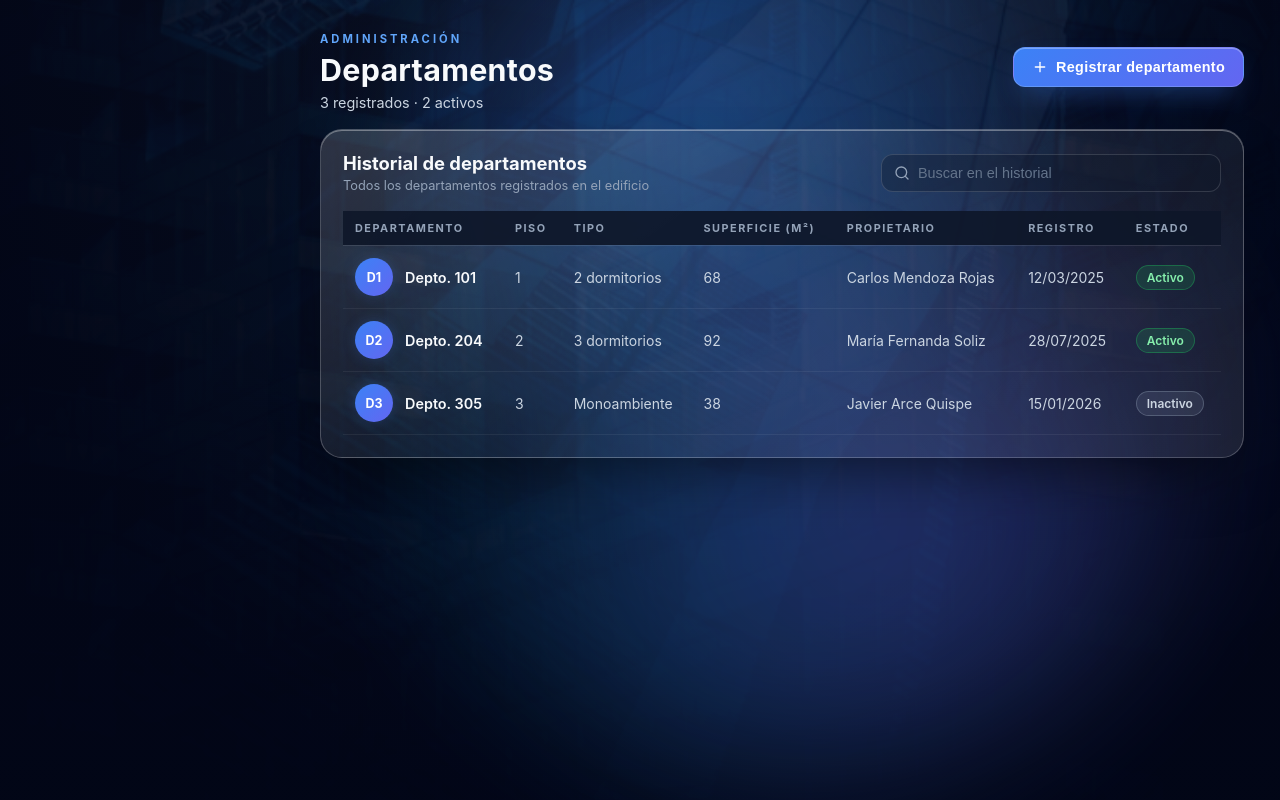
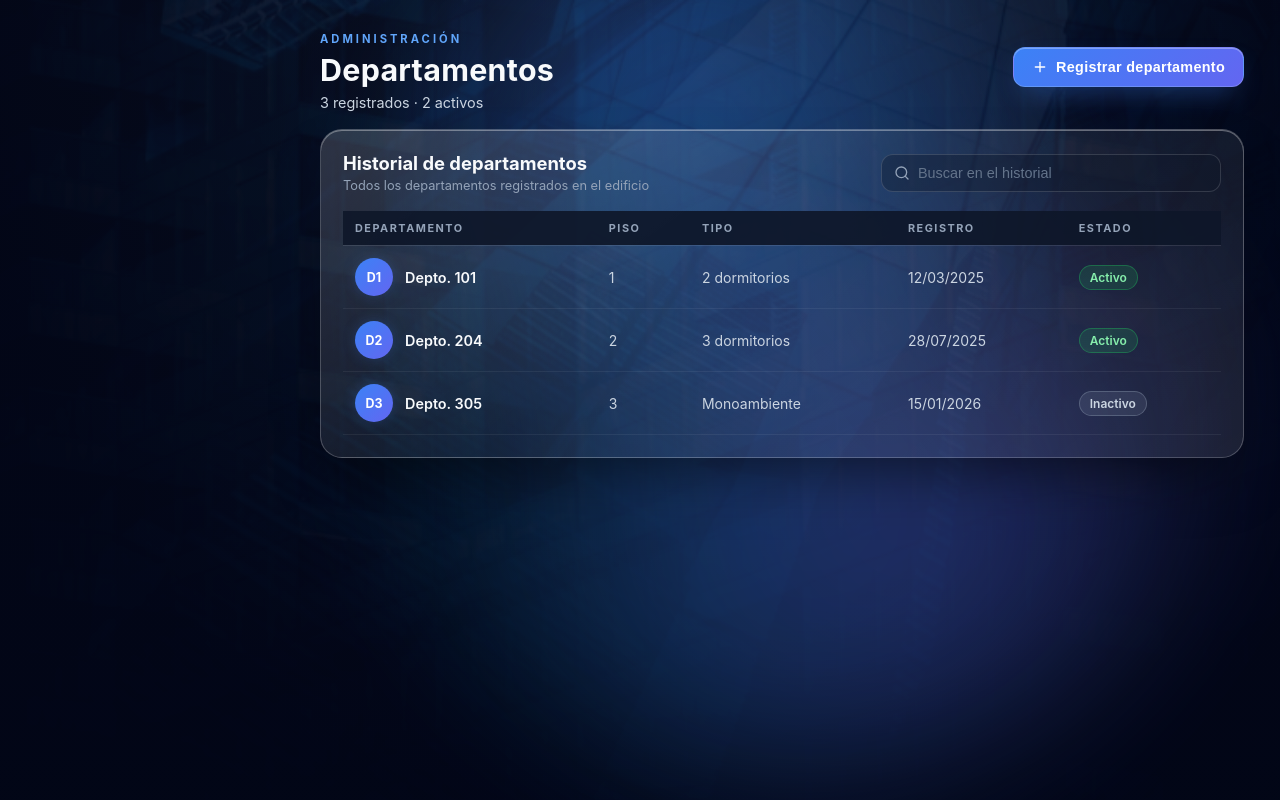
Before and after one commit to Manuu2102/Edificio-Los-Olivos, a Next.js app in the folder frontend/: page /departamentos in a window 1280 px wide. Built offline with nearby package versions, Linux system fonts and the light colour scheme.

Commit message:
fix: se arreglo el problema de superficie y propietario

```diff
--- a/frontend/src/app/departamentos/page.tsx
+++ b/frontend/src/app/departamentos/page.tsx
@@ -10,20 +10,16 @@ const CONFIG: RegistroConfig = {
     { key: 'numero', label: 'Número de departamento', placeholder: 'Ej. Depto. 101', required: true },
     { key: 'piso', label: 'Piso', placeholder: 'Ej. 1', required: true },
     { key: 'tipo', label: 'Tipo', placeholder: 'Ej. 2 dormitorios', required: true },
-    { key: 'superficie', label: 'Superficie (m²)', placeholder: 'Ej. 68' },
-    { key: 'propietario', label: 'Propietario', placeholder: 'Nombre completo', required: true },
   ],
   columnas: [
     { key: 'numero', label: 'Departamento' },
     { key: 'piso', label: 'Piso' },
     { key: 'tipo', label: 'Tipo' },
-    { key: 'superficie', label: 'Superficie (m²)' },
-    { key: 'propietario', label: 'Propietario' },
   ],
   registros: [
-    { id: '1', numero: 'Depto. 101', piso: '1', tipo: '2 dormitorios', superficie: '68', propietario: 'Carlos Mendoza Rojas', fecha: '12/03/2025', estado: 'Activo' },
-    { id: '2', numero: 'Depto. 204', piso: '2', tipo: '3 dormitorios', superficie: '92', propietario: 'María Fernanda Soliz', fecha: '28/07/2025', estado: 'Activo' },
-    { id: '3', numero: 'Depto. 305', piso: '3', tipo: 'Monoambiente', superficie: '38', propietario: 'Javier Arce Quispe', fecha: '15/01/2026', estado: 'Inactivo' },
+    { id: '1', numero: 'Depto. 101', piso: '1', tipo: '2 dormitorios', fecha: '12/03/2025', estado: 'Activo' },
+    { id: '2', numero: 'Depto. 204', piso: '2', tipo: '3 dormitorios', fecha: '28/07/2025', estado: 'Activo' },
+    { id: '3', numero: 'Depto. 305', piso: '3', tipo: 'Monoambiente', fecha: '15/01/2026', estado: 'Inactivo' },
   ],
 };
 
```
